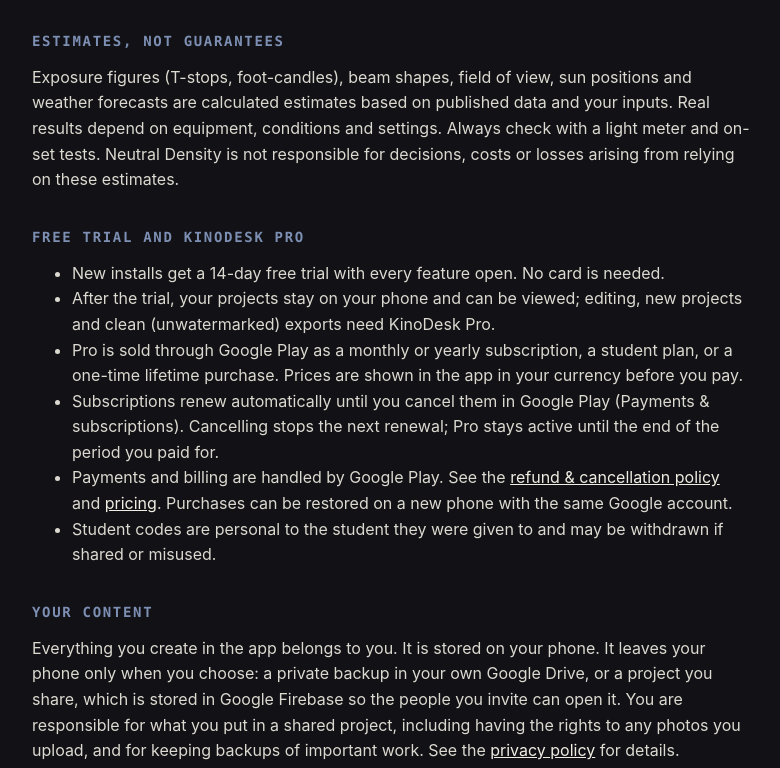
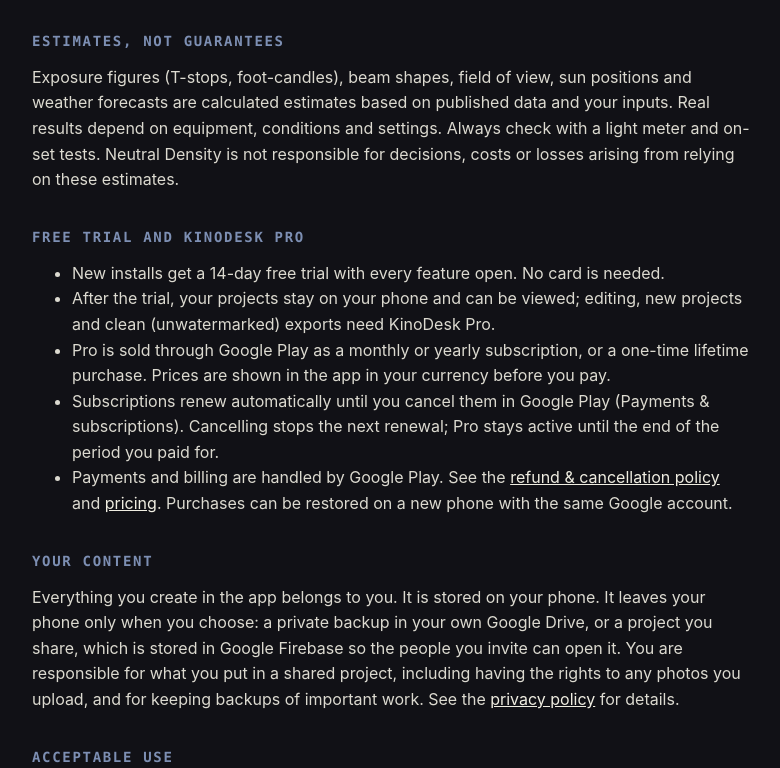
Before and after one commit to deveres97/kinodesk, a plain HTML site: page terms.html in a window 1280 px wide. Shown: the part 549-1317 px from the top of the page, without its empty margins (248-1028 px from the left). Drawn offline with Linux system fonts and the light colour scheme.

Commit message:
Remove student plan option from Pro subscription details

```diff
--- a/terms.html
+++ b/terms.html
@@ -28,10 +28,9 @@ nav{line-height:2}</style></head><body><main>
 <ul>
 <li>New installs get a 14-day free trial with every feature open. No card is needed.</li>
 <li>After the trial, your projects stay on your phone and can be viewed; editing, new projects and clean (unwatermarked) exports need KinoDesk Pro.</li>
-<li>Pro is sold through Google Play as a monthly or yearly subscription, a student plan, or a one-time lifetime purchase. Prices are shown in the app in your currency before you pay.</li>
+<li>Pro is sold through Google Play as a monthly or yearly subscription, or a one-time lifetime purchase. Prices are shown in the app in your currency before you pay.</li>
 <li>Subscriptions renew automatically until you cancel them in Google Play (Payments &amp; subscriptions). Cancelling stops the next renewal; Pro stays active until the end of the period you paid for.</li>
 <li>Payments and billing are handled by Google Play. See the <a href="refund.html">refund &amp; cancellation policy</a> and <a href="pricing.html">pricing</a>. Purchases can be restored on a new phone with the same Google account.</li>
-<li>Student codes are personal to the student they were given to and may be withdrawn if shared or misused.</li>
 </ul>
 
 <h2>Your content</h2>
```
